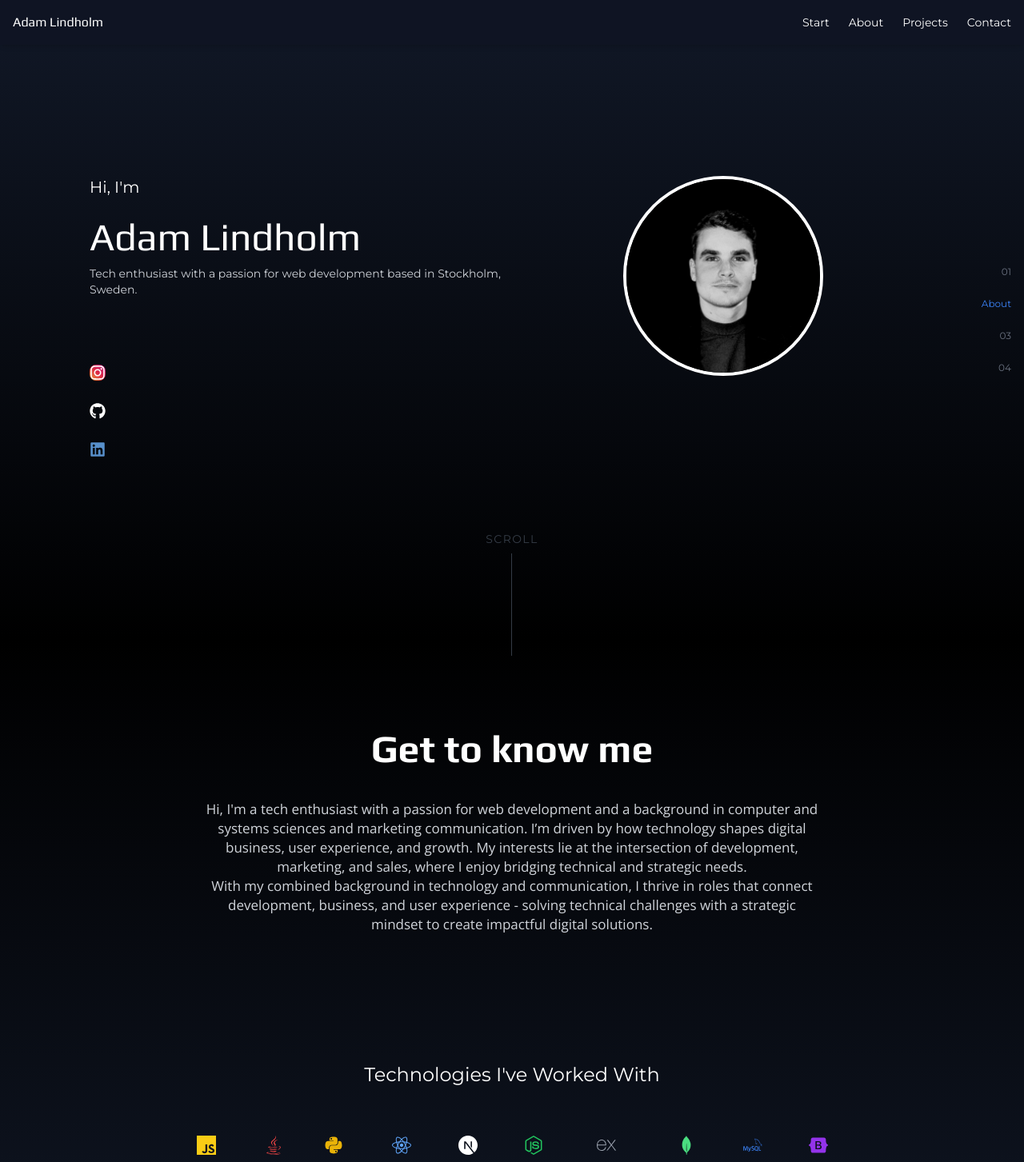
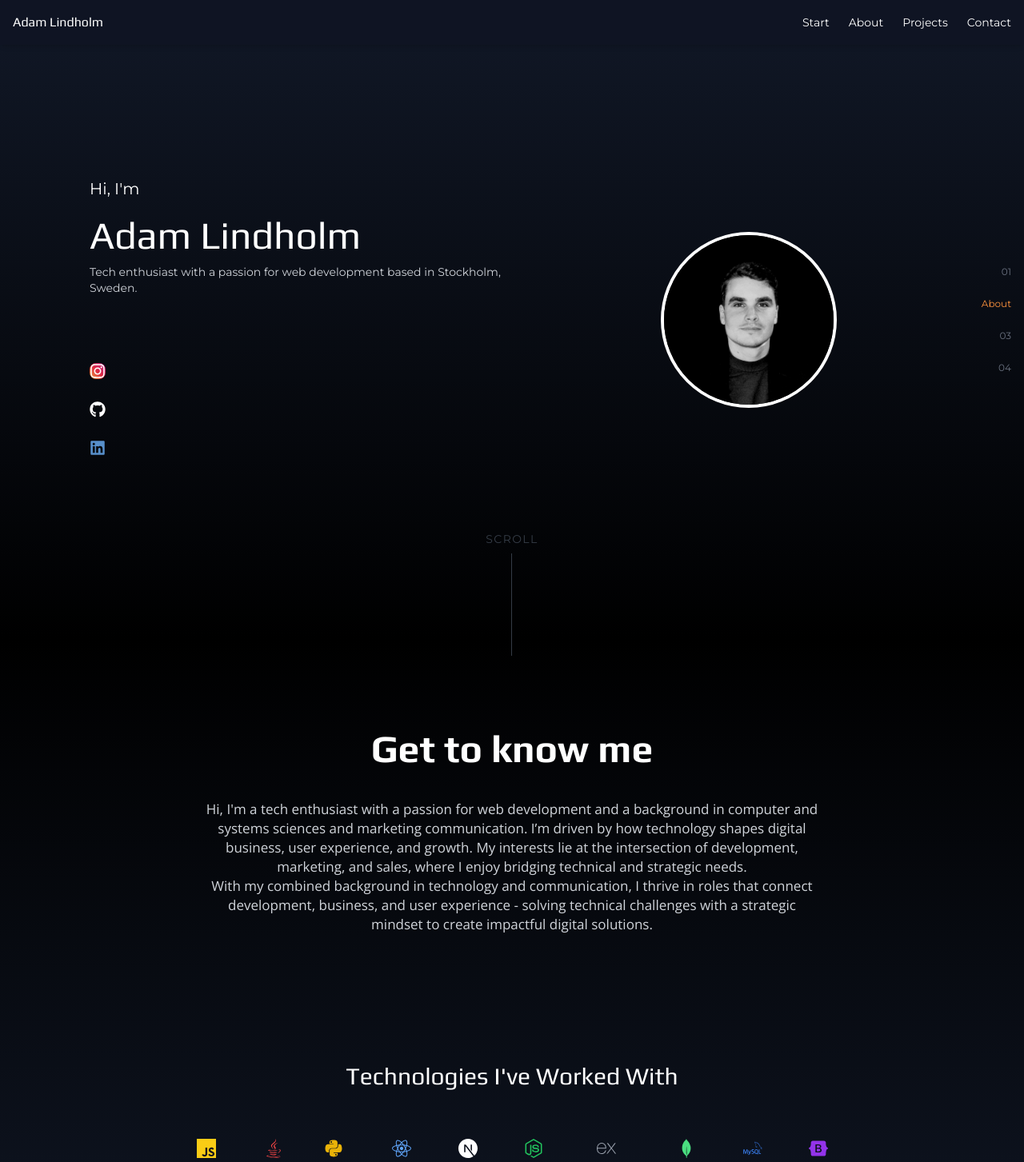
Before and after one commit to lindholmadam/adam-lindholm-dev, a Next.js app: page / in a window 1280 px wide. Shown: the top 1453 px of the page at 80% size. Built offline with nearby package versions, Linux system fonts and the light colour scheme.

Commit message:
minor ui fix

```diff
--- a/app/globals.css
+++ b/app/globals.css
@@ -23,6 +23,10 @@
 
 html {
   scroll-behavior: smooth;
+}
+
+.play-font {
+  font-family: 'Play', sans-serif;
 }
 
 p {
--- a/components/CodePen.js
+++ b/components/CodePen.js
@@ -9,7 +9,7 @@ export default function CodePenIntro() {
     <section className="section rounded-xl bg-gray-800 text-white text-center max-h-[300px] items-center">
       <h3 className="text-xl sm:text-2xl font-bold mb-4 flex items-center gap-2">
         <FaCodepen className="text-white text-4xl sm:text-5xl mr-3" />
-        Codepen snippets
+        CodePen Snippets
       </h3>
       <p className="text-center max-w-3xl mx-auto mb-10 text-gray-300 md:text-xl">
         Explore some of my earlier front-end experiments and mini-projects on CodePen.
--- a/components/Hero.js
+++ b/components/Hero.js
@@ -23,14 +23,14 @@ export default function Hero() {
 
 
   return (
-    <section className="relative section h-screen items-center text-white relative ">
+    <section className="relative section h-screen items-center text-white relative">
 
     <div className="flex flex-col mb-[4rem] sm:mb-0 sm:flex-row w-full">
 
       <div className="flex flex-col sm:w-1/2">
-        <h1 className="text-xl mb-3">Hi, I'm</h1>
-        <h1 className="header text-[2.75rem] md:text-[3rem]">Adam Lindholm</h1>
-        <h1 className="text-sm md:text-md animate-slide-up mb-10 sm:mb-20 text-gray-300">
+        <h1 className="text-xl">Hi, I'm</h1>
+        <h1 className="header text-[2.75rem] md:text-[3rem] animate-slide-up mt-2">Adam Lindholm</h1>
+        <h1 className="text-sm md:text-md mb-10 sm:mb-20 text-gray-300">
           Tech enthusiast with a passion for web development based in Stockholm, Sweden.
         </h1>
         <div className="mt-1 mb-2">
@@ -38,7 +38,7 @@ export default function Hero() {
         </div>
       </div>
 
-      <div className="flex justify-center sm:w-1/2">
+      <div className="flex justify-center sm:w-1/2 sm:self-center sm:pl-[4rem]">
         <ProfileImage />
       </div>
 
--- a/components/Navbar.js
+++ b/components/Navbar.js
@@ -23,17 +23,17 @@ export default function Navbar() {
         </button>
 
         <ul className="hidden md:flex space-x-6">
-          <li><Link href="/#start" className="text-sm hover:text-blue-400">Start</Link></li>
-          <li><Link href="/#about" className="text-sm hover:text-blue-400">About</Link></li>
+          <li><Link href="/#start" className="text-sm hover:text-orange-400">Start</Link></li>
+          <li><Link href="/#about" className="text-sm hover:text-orange-400">About</Link></li>
           <li>
             <Link
               href={pathname.startsWith("/projects/") ? "/#projects" : "#projects"}
-              className="text-sm hover:text-blue-400"
+              className="text-sm hover:text-orange-400"
             >
               Projects
             </Link>
           </li>
-          <li><Link href="/#contact" className="text-sm hover:text-blue-400">Contact</Link></li>
+          <li><Link href="/#contact" className="text-sm hover:text-orange-400">Contact</Link></li>
         </ul>
       </div>
 
@@ -47,18 +47,18 @@ export default function Navbar() {
         </button>
 
         <ul className="flex flex-col items-center justify-center h-full space-y-6 text-lg">
-          <li><Link href="/" onClick={toggleMenu} className="hover:text-blue-400">Start</Link></li>
-          <li><Link href="/#about" onClick={toggleMenu} className="hover:text-blue-400">About</Link></li>
+          <li><Link href="/" onClick={toggleMenu} className="hover:text-orange-400">Start</Link></li>
+          <li><Link href="/#about" onClick={toggleMenu} className="hover:text-orange-400">About</Link></li>
           <li>
             <Link
               href={pathname.startsWith("/projects/") ? "/#projects" : "#projects"}
               onClick={toggleMenu}
-              className="hover:text-blue-400"
+              className="hover:text-orange-400"
             >
               Projects
             </Link>
           </li>
-          <li><Link href="/#contact" onClick={toggleMenu} className="hover:text-blue-400">Contact</Link></li>
+          <li><Link href="/#contact" onClick={toggleMenu} className="hover:text-orange-400">Contact</Link></li>
         </ul>
       </div>
     </nav>
--- a/components/ProfileImage.js
+++ b/components/ProfileImage.js
@@ -2,7 +2,7 @@ import Image from "next/image";
 
 export default function ProfileImage() {
   return (
-    <div className="relative w-[180px] h-[180px] sm:w-[250px] sm:h-[250px] rounded-full overflow-hidden border-4 border-white">
+    <div className="relative w-[180px] h-[180px] sm:w-[220px] sm:h-[220px] rounded-full overflow-hidden border-4 border-white">
       <Image
         src="/profile-bAw2.png"
         alt="Adam Lindholm"
--- a/components/ScrollIndicator.js
+++ b/components/ScrollIndicator.js
@@ -63,7 +63,7 @@ export default function ScrollIndicator() {
 
           <span
             className={`absolute transition-all duration-300 ${
-              activeSection === id ? "opacity-100 translate-x-0 text-blue-500" : "opacity-0 -translate-x-3"
+              activeSection === id ? "opacity-100 translate-x-0 text-orange-400" : "opacity-0 -translate-x-3"
             }`}
           >
             {label}
--- a/components/TechGrid.js
+++ b/components/TechGrid.js
@@ -25,7 +25,7 @@ export default function TechGrid() {
   return (
     <section className="max-w-4xl flex flex-col items-center justify-center mt-40">
       <FadeInWhenVisible>
-        <h3 className="text-xl sm:text-2xl font-medium text-center pb-10 relative z-10">Technologies I've Worked With</h3>
+        <h3 className="play-font text-xl sm:text-3xl font-medium text-center pb-10 relative z-10">Technologies I've Worked With</h3>
       </FadeInWhenVisible>
       <FadeInWhenVisible>
       <div className="inset-0 flex flex-wrap justify-center opacity-3 text-gray-500">
```
